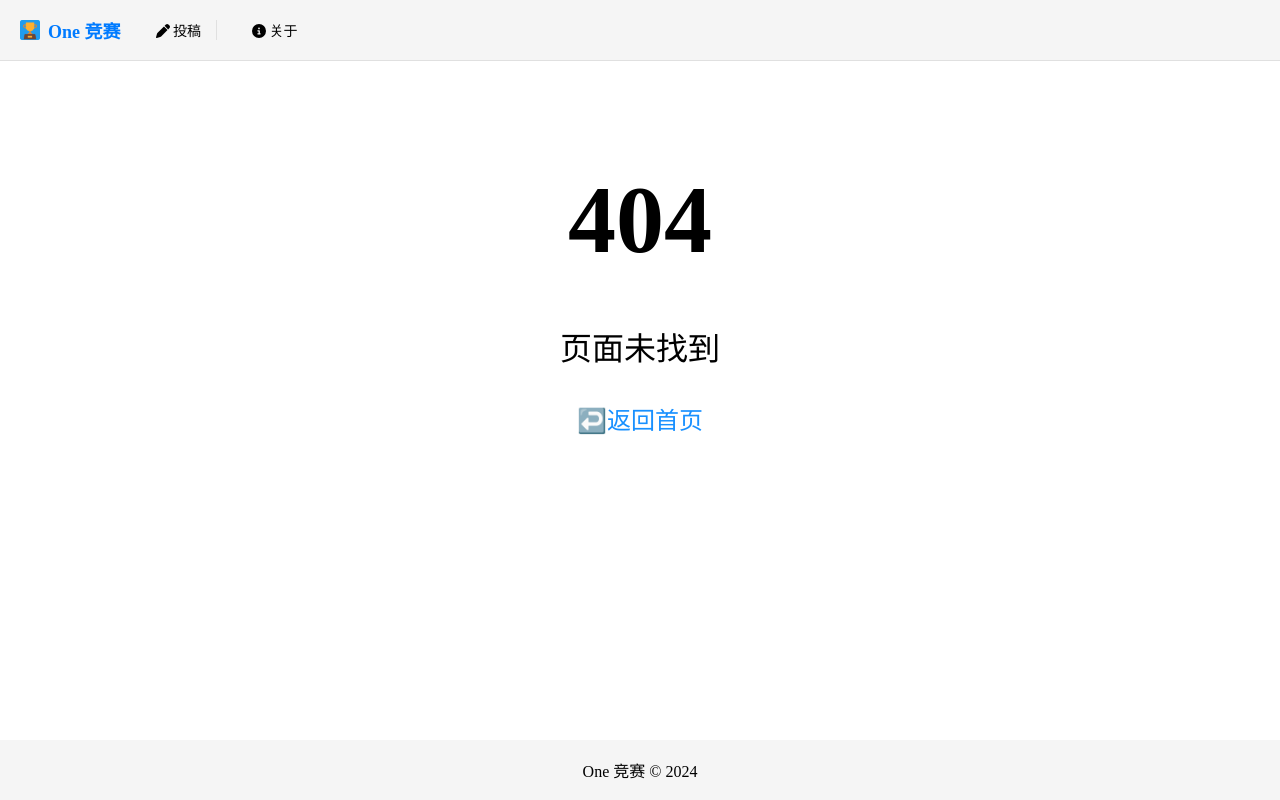
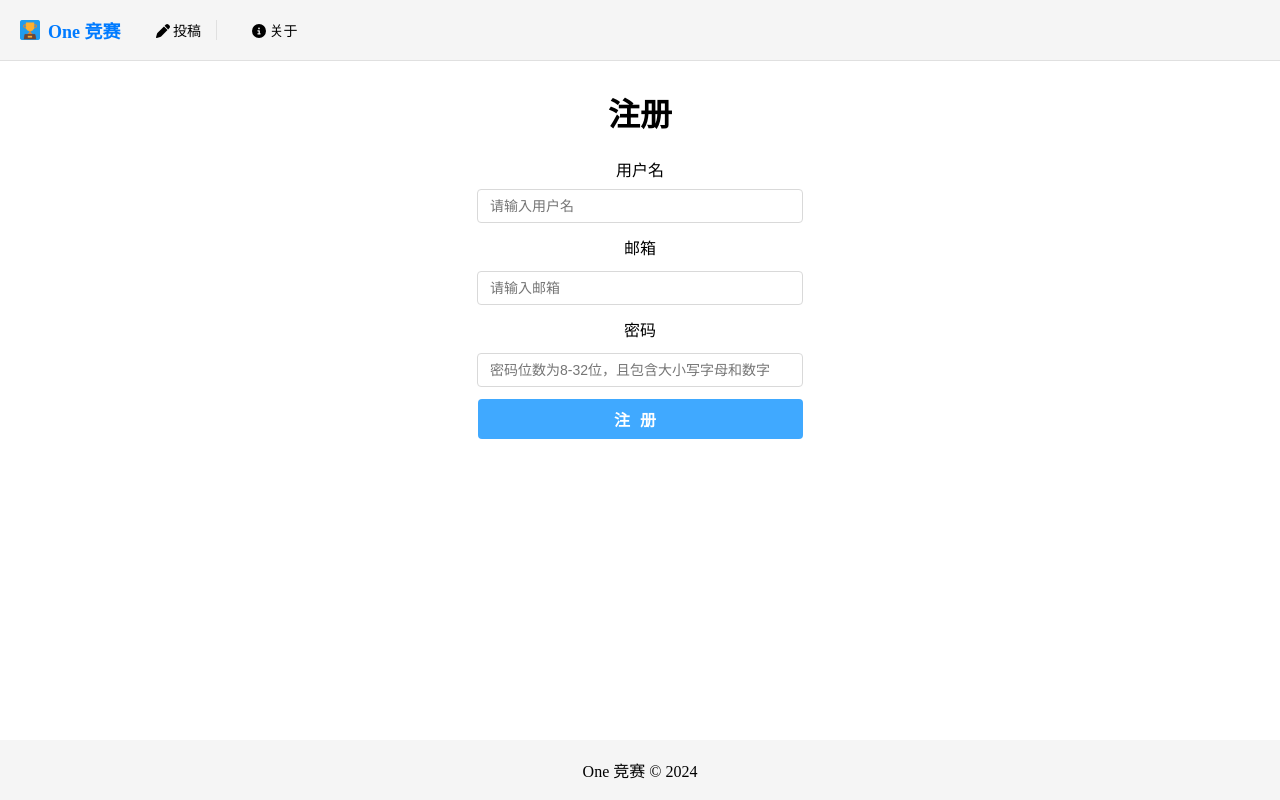
Before and after one commit to shiquda/one-competition, a Vue app in the folder frontend/: page /register in a window 1280 px wide. Before the commit this address had no page. Built offline with nearby package versions, Linux system fonts and the light colour scheme.

Commit message:
feat(register): 注册页面框架

```diff
--- /dev/null
+++ b/frontend/src/components/RegisterForm.vue
@@ -0,0 +1,128 @@
+<template>
+  <h1>注册</h1>
+  <form>
+    <label for="username">用户名</label>
+    <input
+      type="text"
+      id="username"
+      placeholder="请输入用户名"
+      v-model="username"
+    />
+
+    <label for="email">邮箱</label>
+    <span class="error">{{ emailError }}</span>
+    <input
+      type="email"
+      id="email"
+      placeholder="请输入邮箱"
+      v-model="email"
+      @input="validateEmail"
+    />
+
+    <label for="password">密码</label>
+    <span class="error">{{ passwordError }}</span>
+    <input
+      type="password"
+      id="password"
+      placeholder="密码位数为8-32位，且包含大小写字母和数字"
+      v-model="password"
+      @input="validatePassword"
+    />
+    <!-- TODO: 邮箱验证 -->
+
+    <button type="submit" @click.prevent="register">注册</button>
+  </form>
+</template>
+
+<script setup>
+  import { ref } from 'vue';
+
+  const username = ref('');
+  const email = ref('');
+  const password = ref('');
+
+  const passwordRegex = /^(?=.*[a-z])(?=.*[A-Z])(?=.*\d)[a-zA-Z\d]{8,}$/;
+  const emailRegex = /^[a-zA-Z0-9._%+-]+@[a-zA-Z0-9.-]+\.[a-zA-Z]{2,}$/;
+  const passwordError = ref('');
+  const emailError = ref('');
+
+  const validatePassword = () => {
+    if (!passwordRegex.test(password.value)) {
+      passwordError.value = '密码位数为8-32位，且包含大小写字母和数字';
+    } else {
+      passwordError.value = ''; // 清空错误提示
+    }
+  };
+
+  const validateEmail = () => {
+    if (!emailRegex.test(email.value)) {
+      emailError.value = '请输入正确的邮箱';
+    } else {
+      emailError.value = ''; // 清空错误提示
+    }
+  };
+
+  const register = () => {
+    validatePassword();
+    validateEmail();
+    if (passwordError.value || emailError.value) return;
+    // TODO: 注册请求
+    console.log(username.value, email.value, password.value);
+  };
+</script>
+
+<style scoped>
+  .error {
+    color: #ff4d4f;
+    font-size: 14px;
+    margin-bottom: 12px;
+    display: block;
+  }
+
+  input {
+    width: 100%;
+    max-width: 300px;
+    margin-bottom: 16px;
+    padding: 8px 12px;
+    border: 1px solid #d9d9d9;
+    border-radius: 4px;
+    font-size: 14px;
+    transition: all 0.3s;
+    display: block;
+    margin: 0 auto;
+    margin-bottom: 12px;
+    margin-top: 8px;
+  }
+
+  input:focus {
+    border-color: #40a9ff;
+    box-shadow: 0 0 0 2px rgba(24, 144, 255, 0.2);
+    outline: none;
+  }
+
+  input:hover {
+    border-color: #40a9ff;
+  }
+
+  button {
+    margin-top: 12px;
+    display: block;
+    margin: 0 auto;
+    padding: 8px 24px;
+    width: 325px;
+    border: none;
+    border-radius: 4px;
+    background-color: #40a9ff;
+    color: #fff;
+    font-size: 16px;
+    font-weight: bold;
+    cursor: pointer;
+    transition: all 0.3s;
+    letter-spacing: 10px;
+    text-align: center;
+  }
+
+  button:hover {
+    background-color: #1890ff;
+  }
+</style>
--- a/frontend/src/router.js
+++ b/frontend/src/router.js
@@ -5,7 +5,7 @@ import Home from '@/views/Home.vue';
 import CompetitionDetail from '@/views/CompetitionDetail.vue';
 import NotFound from '@/views/NotFound.vue';
 import Login from '@/views/Login.vue';
-
+import Register from '@/views/Register.vue';
 const routes = [
     {
         path: '/index.html',
@@ -32,6 +32,11 @@ const routes = [
         component: Login
     },
     {
+        path: '/register',
+        name: 'Register',
+        component: Register
+    },
+    {
         path: '/competition/:id',
         name: 'CompetitionDetail',
         component: CompetitionDetail
--- /dev/null
+++ b/frontend/src/views/Register.vue
@@ -0,0 +1,7 @@
+<template>
+  <RegisterForm />
+</template>
+
+<script setup>
+  import RegisterForm from '@/components/RegisterForm.vue';
+</script>
```
